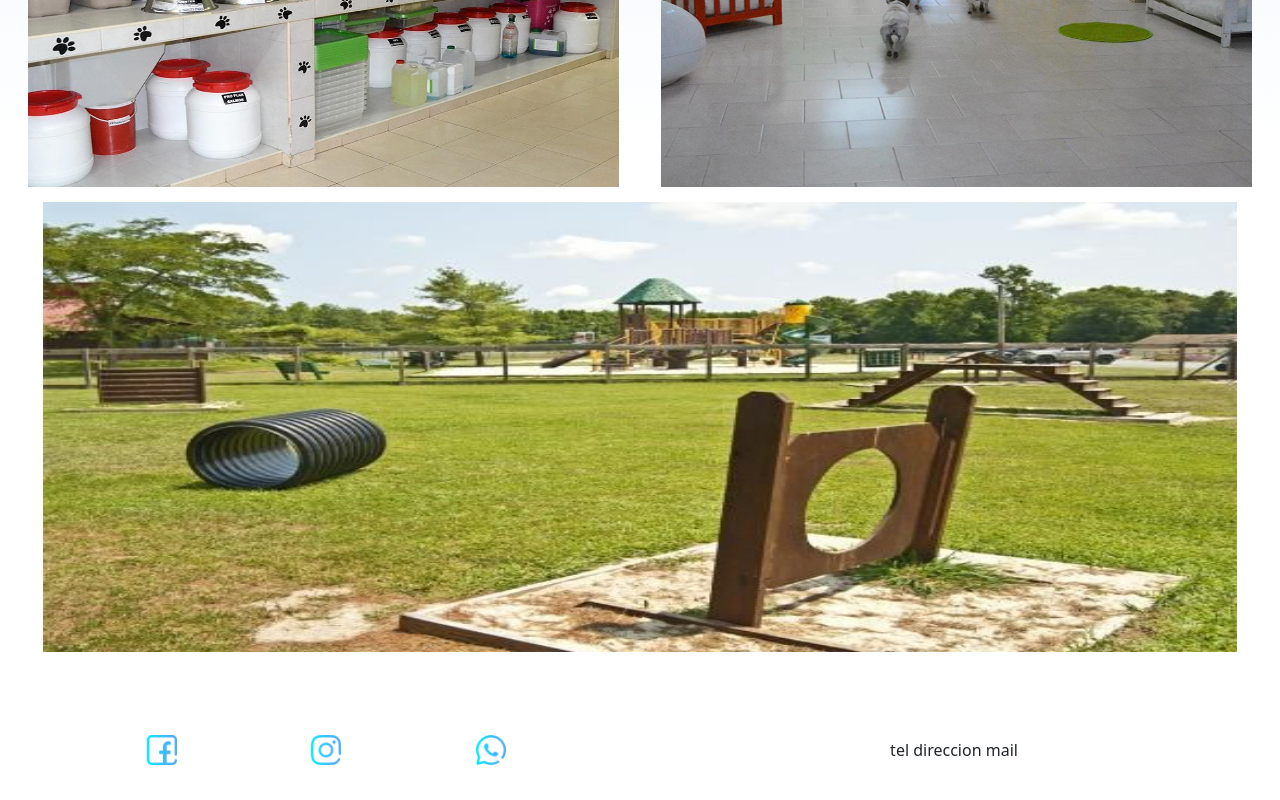
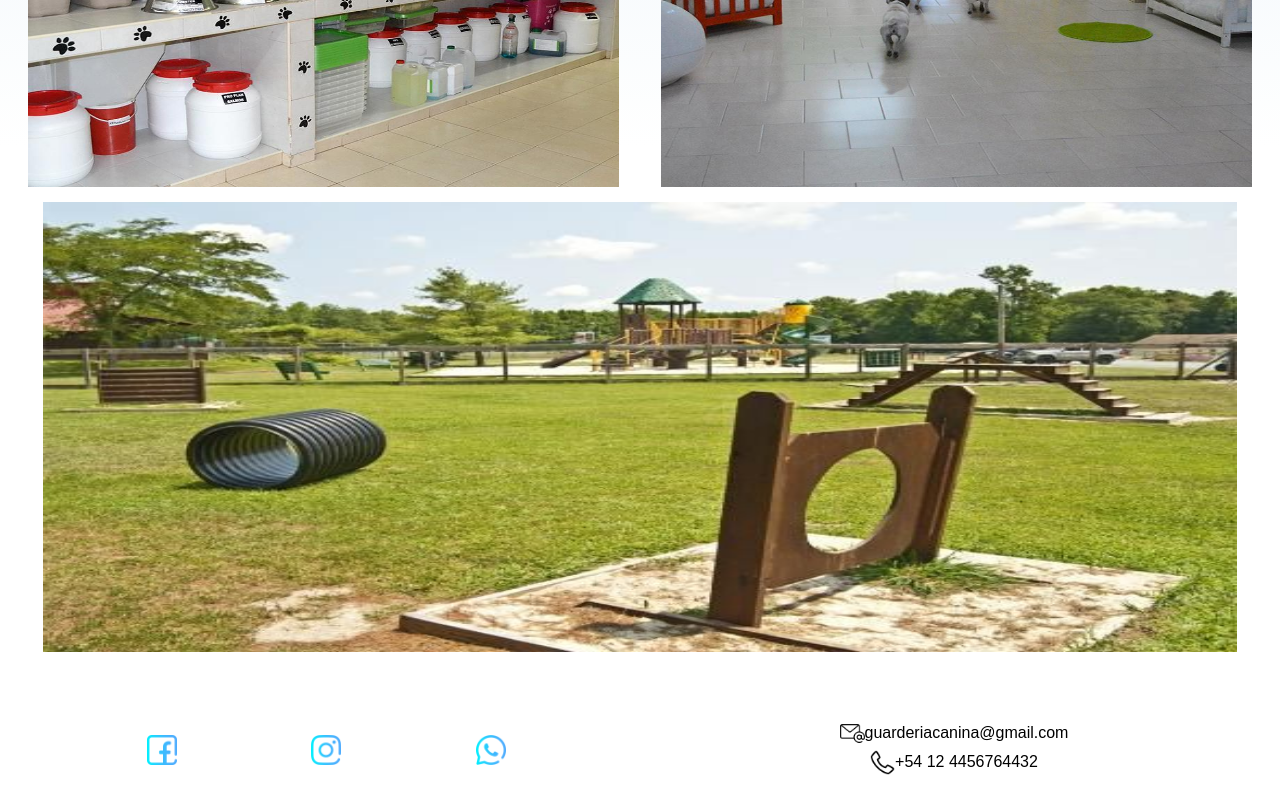
Before and after one commit to lexilixi/lisahe, a plain HTML site: page paginas/instalaciones.html in a window 1280 px wide. Shown: the part 1620-2420 px from the top of the page. Drawn offline with nearby package versions, Linux system fonts and the light colour scheme.

Commit message:
agrego footer

```diff
--- a/paginas/instalaciones.html
+++ b/paginas/instalaciones.html
@@ -101,10 +101,16 @@
      </a>
     </div>
     <div class="divfoot2">
-   tel
-   direccion
-   mail
+      <div class="divfoot3">
+        <img src="../multiboot/correo-electronico.png" alt="" class="iconosredes1">
+        <p> guarderiacanina@gmail.com </p>
       </div>
+      <div class="divfoot3">
+        <img src="../multiboot/llamada-telefonica.png" alt="" class="iconosredes1">
+        <p> +54 12 4456764432 </p>
+      </div>
+    </div>
+  </footer>
 
   <script>
    AOS.init();
```
Also changed, not shown: index.html (+1 -1 lines), paginas/contacto.html (+9 -3 lines), paginas/galeria.html (+9 -3 lines), paginas/servicios.html (+9 -3 lines), paginas/tarifas.html (+9 -3 lines). Lines whose indentation alone changed are shown as unchanged.
